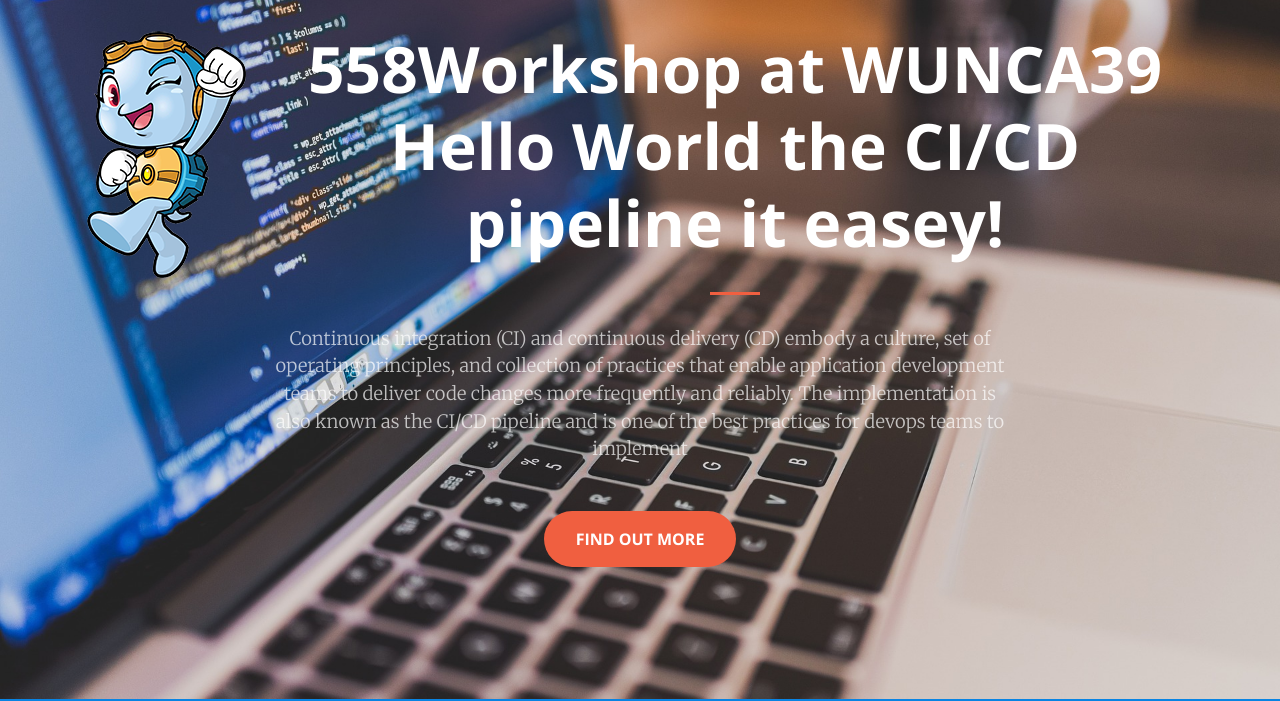
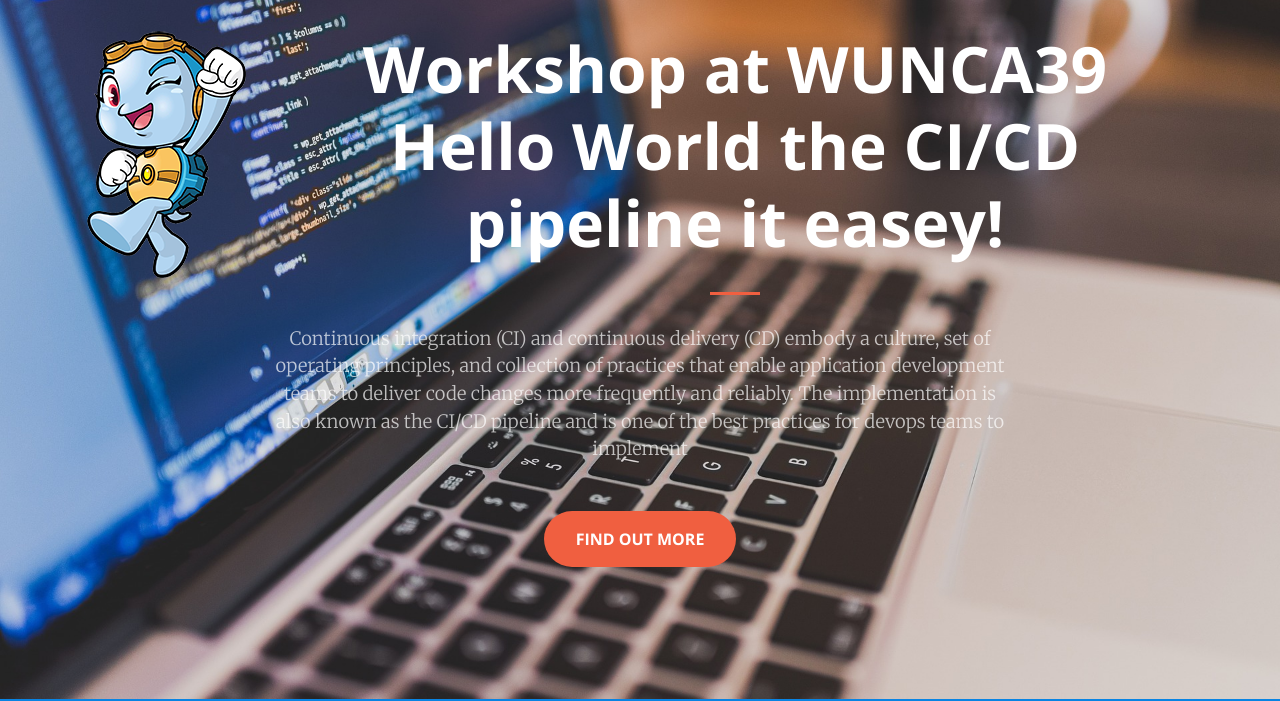
Before and after one commit to sappachok/wunca39, a plain HTML site: page sample-html/index.html in a window 1280 px wide. Shown: the part 101-802 px from the top of the page. Drawn offline with nearby package versions, Linux system fonts and the light colour scheme.

Commit message:
test hooks

```diff
--- a/sample-html/index.html
+++ b/sample-html/index.html
@@ -60,7 +60,7 @@
           <div class="col-lg-2"><img src="img/mascot.png" alt=""></div>
           <div class="col-lg-10 mx-auto">
             <h1>
-              <strong>558Workshop at WUNCA39<br>Hello World the CI/CD pipeline it easey!</strong>
+              <strong>Workshop at WUNCA39<br>Hello World the CI/CD pipeline it easey!</strong>
             </h1>
             <hr>
           </div>
```
